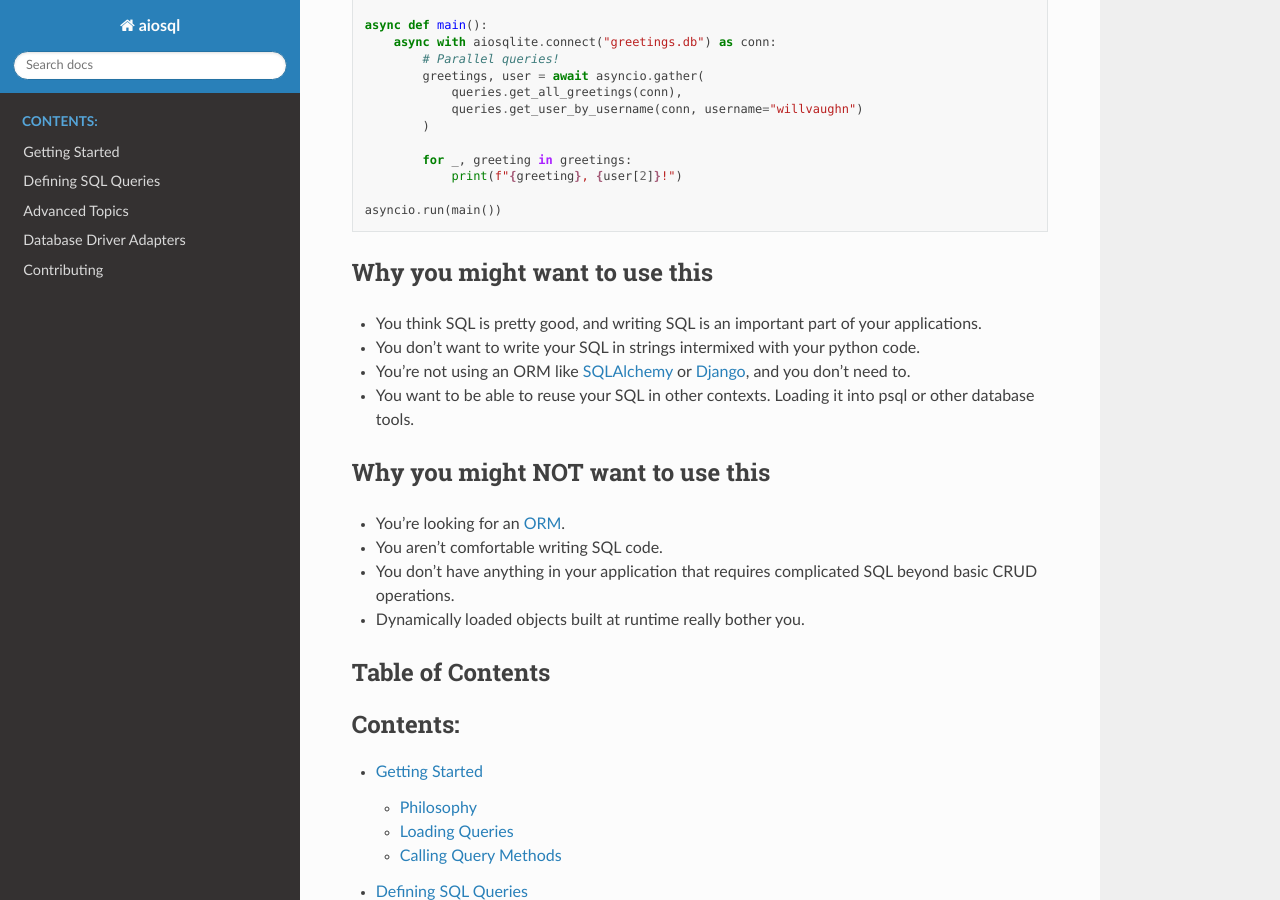
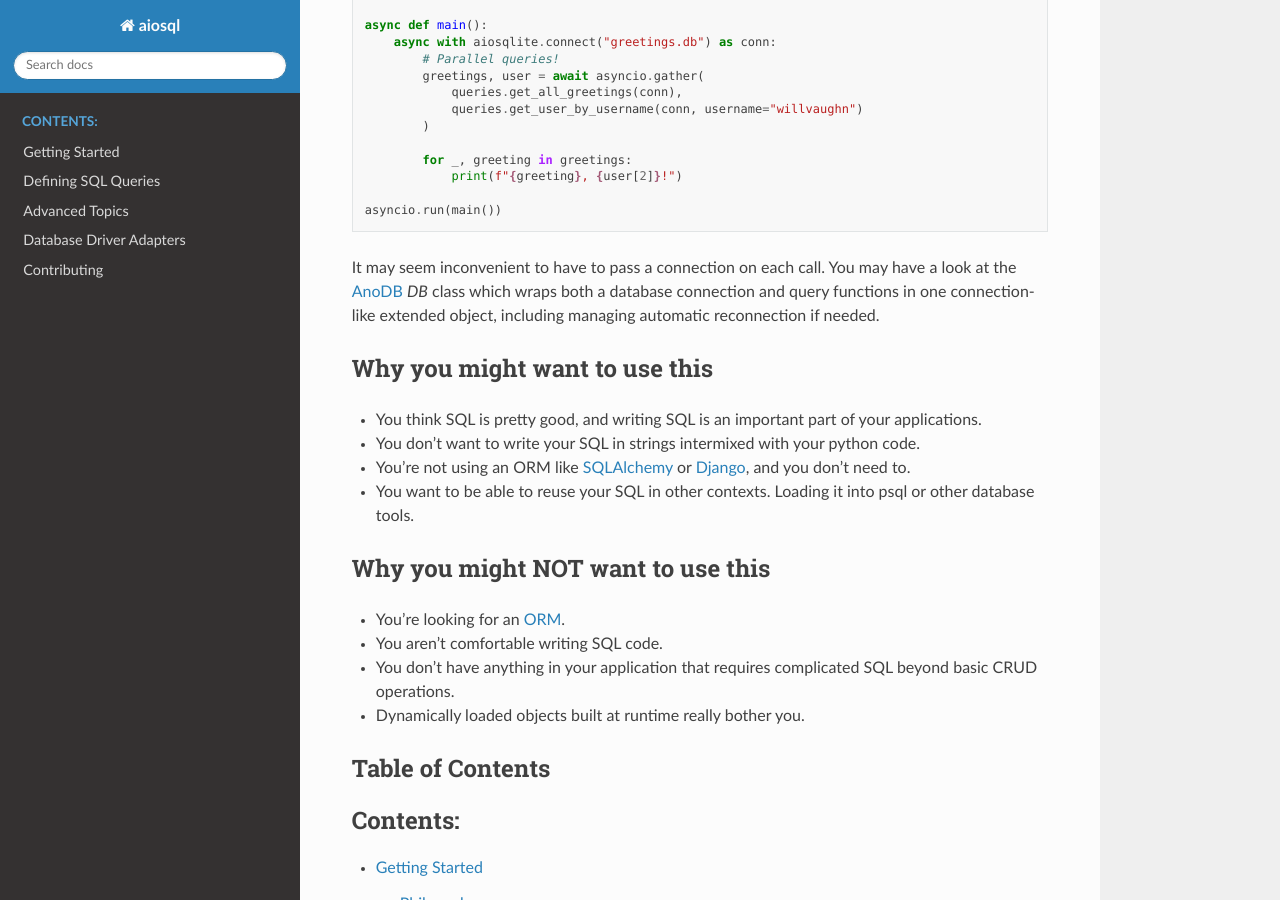
Before and after one commit to nackjicholson/aiosql, a Sphinx documentation site: the page built from docs/source/index.rst, in a window 1280 px wide and 900 px high, scrolled down 1739 px. Built offline with Sphinx 7.4.7 and the Read the Docs theme 2.0.0, drawn with Linux system fonts in a browser that asks for light colours; pages that are not in the unit, such as notebooks, are missing from menus.

Commit message:
add pointer to AnoDB.

```diff
--- a/docs/source/index.rst
+++ b/docs/source/index.rst
@@ -177,6 +177,13 @@ using ``aiosqlite`` and ``asyncio``:
     asyncio.run(main())
 
 
+It may seem inconvenient to have to pass a connection on each call.
+You may have a look at the `AnoDB <https://github.com/zx80/anodb>`__ `DB`
+class which wraps both a database connection and query functions in one
+connection-like extended object, including managing automatic reconnection if
+needed.
+
+
 Why you might want to use this
 ------------------------------
 
```
